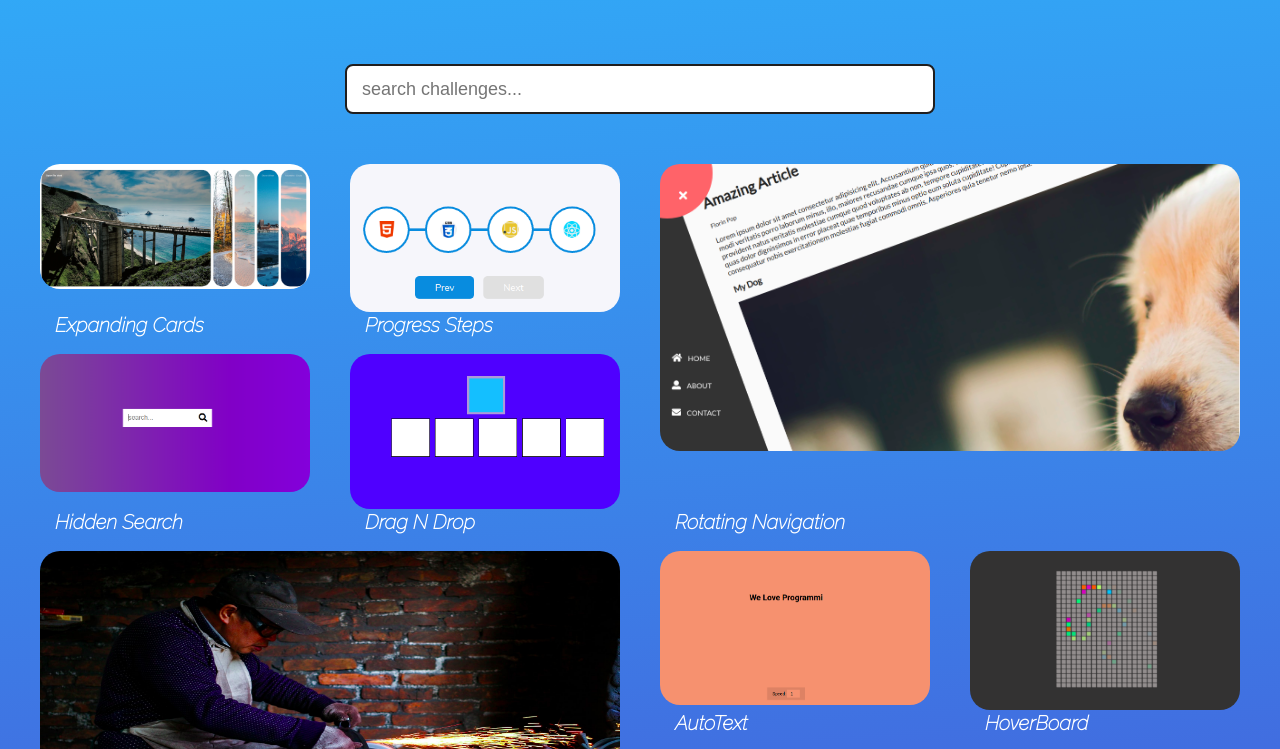
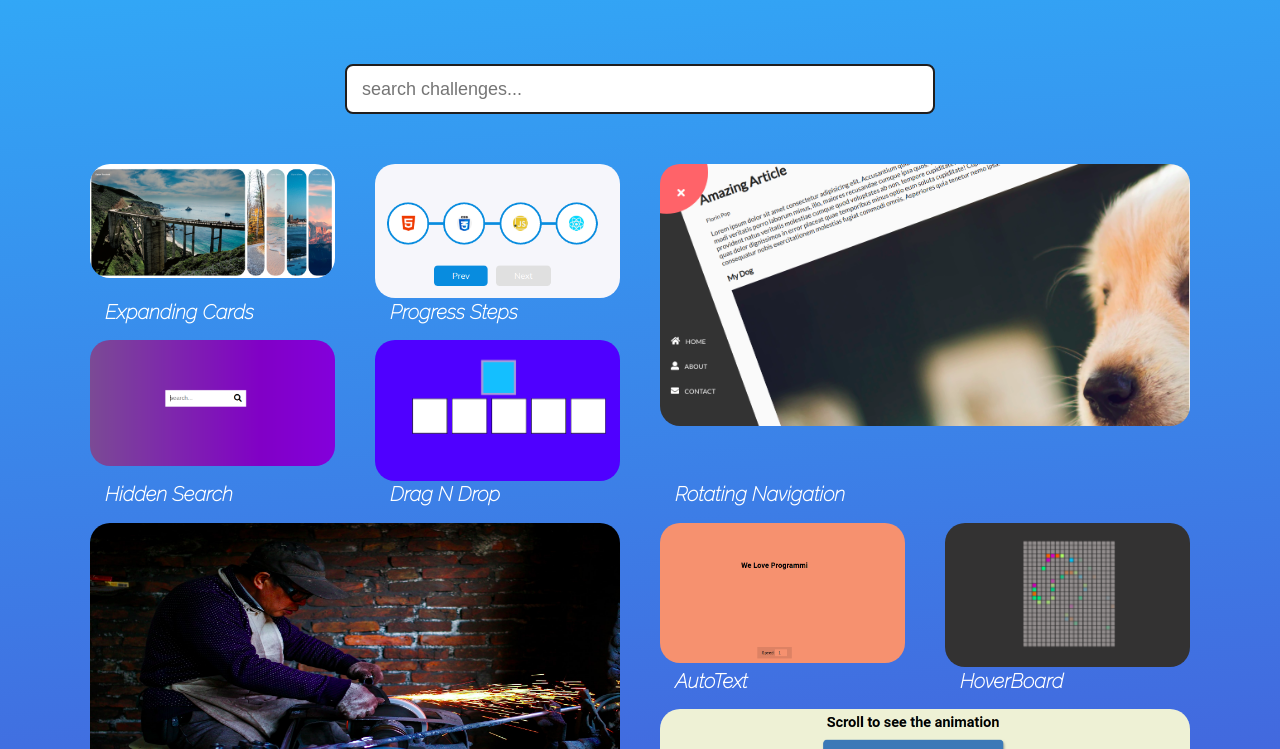
Before and after one commit to Kadorado/Landing_25_Challenges, a plain HTML site: page index.html in a window 1280 px wide. Shown: the part 243-992 px from the top of the page. Drawn offline with Linux system fonts and the light colour scheme.

Commit message:
change with of container

```diff
--- a/styles.css
+++ b/styles.css
@@ -239,9 +239,9 @@ h4 {
 
 /* TABLET EN ADELANTE */
 
-@media (min-width: 1200px) {
+@media (min-width: 1100px) {
   .container {
-    width: 1200px;
+    width: 1100px;
   }
 
   .grid {
```
